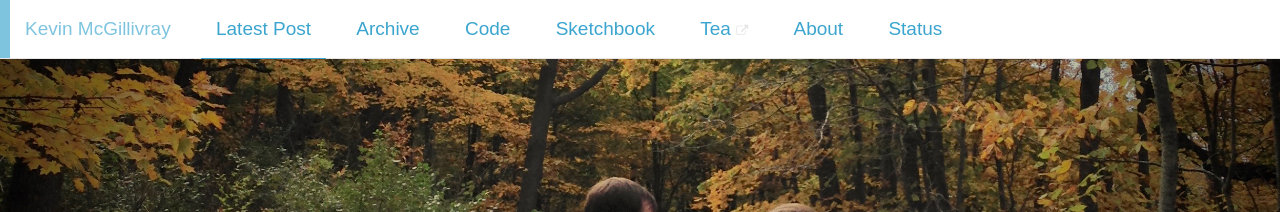
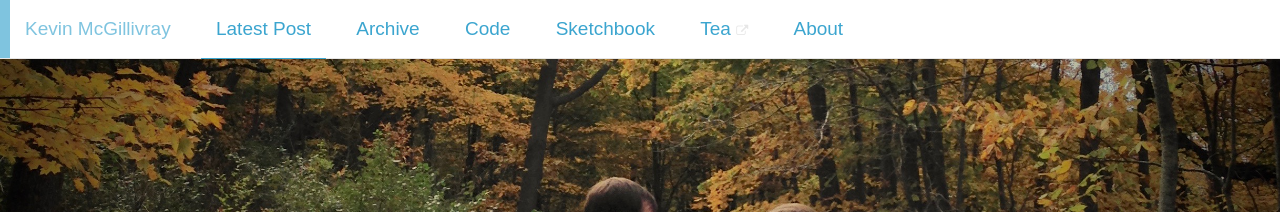
Before and after one commit to kmcgillivray/kmcgillivray.github.io, a Jekyll site: the page built from index.html, in a window 1280 px wide and 900 px high. Shown: the top 212 px of the window. Built offline with Jekyll 4.4.1, drawn with Linux system fonts in a browser that asks for light colours; nearby versions of some CDN libraries.

Commit message:
Remove status page from nav for now

```diff
--- a/_includes/navigation.html
+++ b/_includes/navigation.html
@@ -21,9 +21,9 @@
   		  		<li {% if page.title == "About" %}class="active"{% endif %}>
   		  			<a href="/about">About</a>
   		  		</li>
-            <li {% if page.title == "Status" %}class="active"{% endif %}>
+            <!-- <li {% if page.title == "Status" %}class="active"{% endif %}>
               <a href="/status">Status</a>
-            </li>
+            </li> -->
   		  	<ul>
   		  </nav>
       <div>
```
